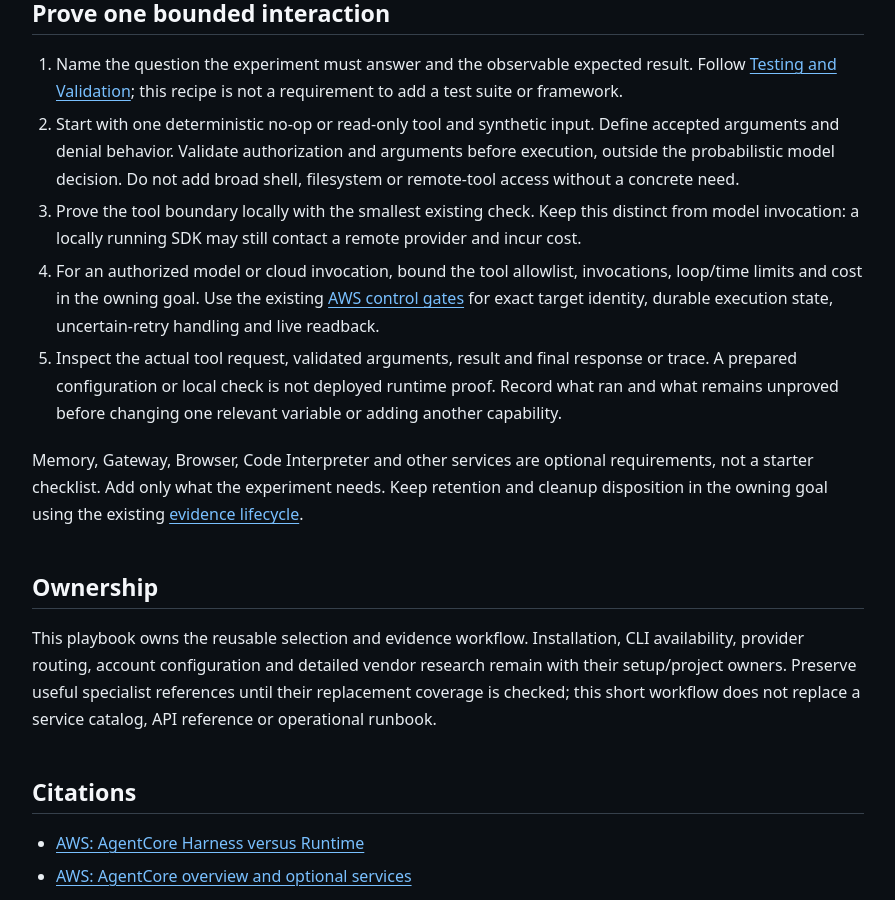
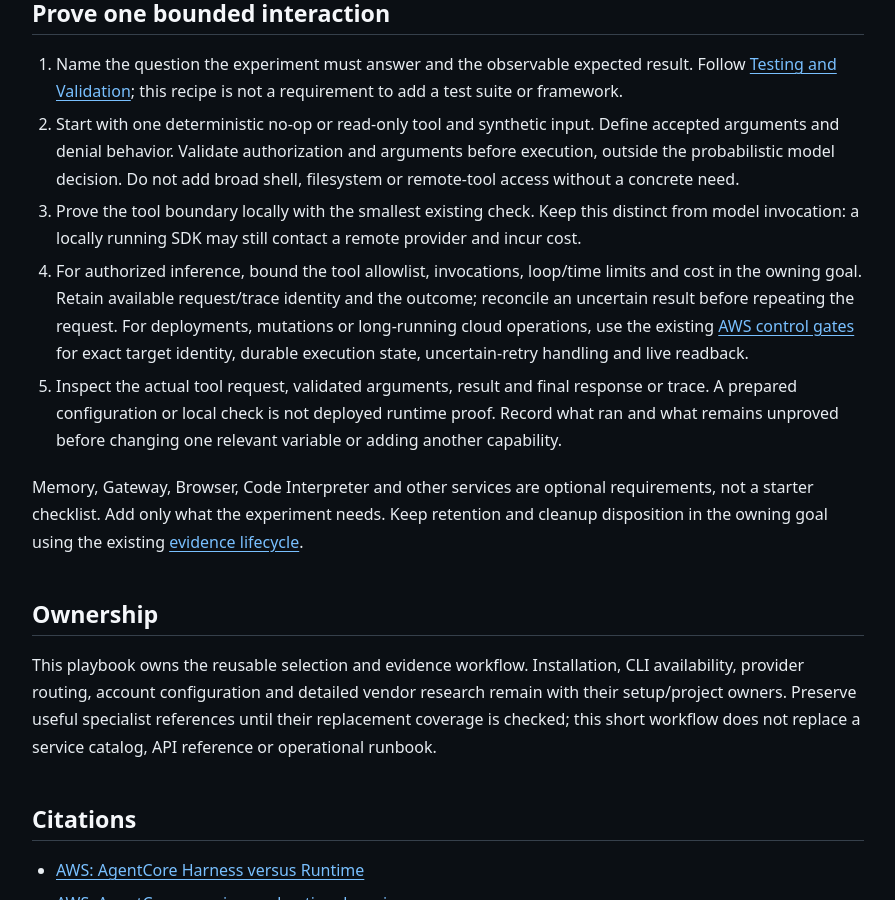
Before and after one commit to amitkarpe/agent-os, a Jekyll site: the page built from kb/playbooks/integrations/bounded-aws-agent-experiment.md, in a window 1280 px wide and 900 px high, scrolled down 741 px. Shown: the whole window, without its empty margins (192-1087 px from the left). Built offline with Jekyll 4.4.1, drawn with Linux system fonts in a browser that asks for light colours.

Commit message:
docs: separate inference proof from durable AWS control

```diff
--- a/kb/playbooks/integrations/bounded-aws-agent-experiment.md
+++ b/kb/playbooks/integrations/bounded-aws-agent-experiment.md
@@ -42,8 +42,10 @@ not freeze service status, SDK versions, models, Regions, pricing or defaults.
 3. Prove the tool boundary locally with the smallest existing check. Keep this
    distinct from model invocation: a locally running SDK may still contact a
    remote provider and incur cost.
-4. For an authorized model or cloud invocation, bound the tool allowlist,
-   invocations, loop/time limits and cost in the owning goal. Use the existing
+4. For authorized inference, bound the tool allowlist, invocations, loop/time
+   limits and cost in the owning goal. Retain available request/trace identity
+   and the outcome; reconcile an uncertain result before repeating the request.
+   For deployments, mutations or long-running cloud operations, use the existing
    [AWS control gates](github-oidc-aws-control.md) for exact target identity,
    durable execution state, uncertain-retry handling and live readback.
 5. Inspect the actual tool request, validated arguments, result and final
```
